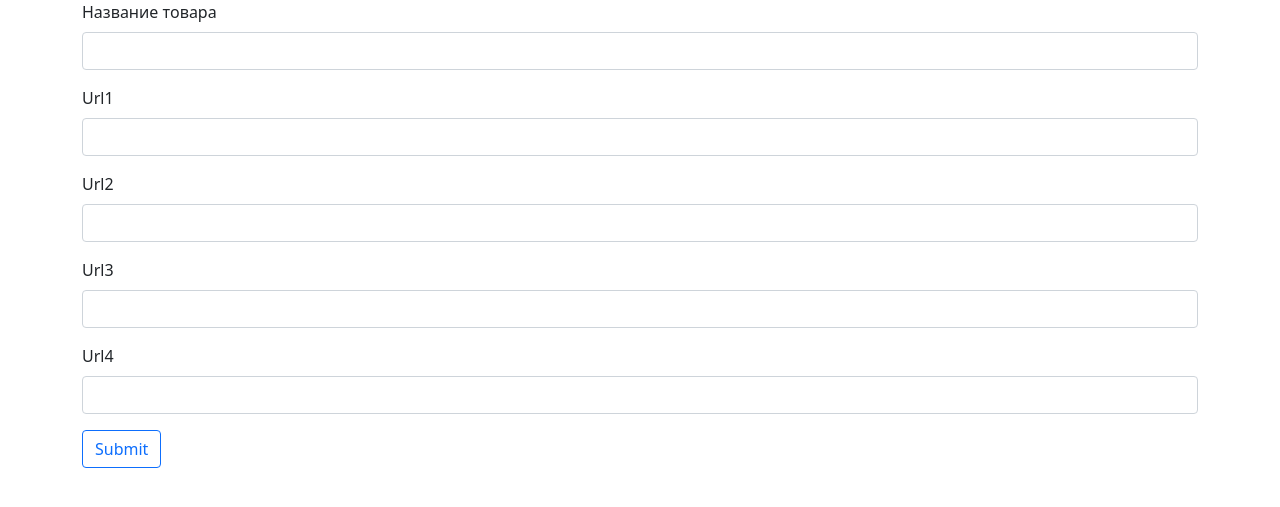
After one commit to NopleG/firstsite, a Flask app: page /addNote in a window 1280 px wide. The commit adds this page. Shown: the top 507 px of the page. Run offline with Flask 2, Linux system fonts and the light colour scheme.

Commit message:
Last save 1

```diff
--- a/main.py
+++ b/main.py
@@ -3,10 +3,10 @@ from flask_sqlalchemy import SQLAlchemy
 from sqlalchemy import text
 import sqlite3
 import os
-
+from config import DB_CONNECTION
 
 app = Flask(__name__)
-app.config["SQLALCHEMY_DATABASE_URI"] = "postgresql://test_flask:lPAQMJRfuL@185.158.113.29:5432/test_flask"
+app.config["SQLALCHEMY_DATABASE_URI"] = DB_CONNECTION
 db = SQLAlchemy()
 db.init_app(app)
 
@@ -23,6 +23,14 @@ class Data_Base1(db.Model):
     def repr(self):
         return '<Data_Base1 %r>' % self.id
 
+class Data_Base2(db.Model):
+    __tablename__ = 'testing1'
+    id = db.Column(db.Integer, primary_key=True)
+    name = db.Column(db.String, nullable=False)
+    url1 = db.Column(db.String, nullable=False)
+    url2 = db.Column(db.String, nullable=False)
+    url3 = db.Column(db.String, nullable=False)
+    url4 = db.Column(db.String, nullable=False)
 
 # with app.app_context():
 #     db.create_all()
@@ -36,11 +44,7 @@ def index():
 def login():
     if request.method == "POST":
         name = f"%{request.form['name']}%"
-        sql = text(f'SELECT * FROM testing WHERE name LIKE {name}')
         result = Data_Base1.query.filter(Data_Base1.name.like(name)).all()
-        resrow = []
-        # for row in result:
-        #     resrow.append(row)
 
         return render_template('login.html', info=result)
 
@@ -49,6 +53,43 @@ def login():
         return render_template('login.html')
 
 
+@app.route("/addNote", methods=["GET", "POST"])
+def addNote():
+    if request.method == "POST":
+        name = request.form['name']
+        url1 = request.form['url1']
+        url2 = request.form['url2']
+        url3 = request.form['url3']
+        url4 = request.form['url4']
+        data = Data_Base2(name=name, url1=url1, url2=url2, url3=url3, url4=url4)
+        db.session.add(data)
+        db.session.commit()
+        return render_template('addNote.html')
+    else:
+        return render_template('addNote.html')
+
+
+@app.route("/view")
+def view():
+    result = Data_Base2.query.all()
+    return render_template('view.html', info=result)
+
+
+@app.route("/editNote/<int:id>/", methods=["GET", "POST"])
+def editNote(id):
+    if id > 0:
+        row = Data_Base2.query.filter(Data_Base2.id == id).first()
+        if request.method == 'POST':
+            row.name = request.form['name']
+            row.url1 = request.form['url1']
+            row.url2 = request.form['url2']
+            row.url3 = request.form['url3']
+            row.url4 = request.form['url4']
+            db.session.commit()
+            return redirect('addNote.html')
+        return render_template('editNote.html', info=row)
+    else:
+        return render_template('index.html')
 
 if __name__ == "__main__":
     app.run(debug=True)
--- /dev/null
+++ b/templates/addNote.html
@@ -0,0 +1,36 @@
+<!DOCTYPE html>
+<html lang="en">
+<head>
+    <link href="https://cdn.jsdelivr.net/npm/bootstrap@5.0.2/dist/css/bootstrap.min.css" rel="stylesheet" integrity="sha384-EVSTQN3/azprG1Anm3QDgpJLIm9Nao0Yz1ztcQTwFspd3yD65VohhpuuCOmLASjC" crossorigin="anonymous">
+    <meta charset="UTF-8">
+    <title>Добавление записи</title>
+</head>
+<body>
+<div class="container">
+    <form method="post" action="/addNote">
+    <div id="first" class="mb-3">
+    <label for="name1" class="form-label">Название товара</label>
+    <input name="name" type="text" class="form-control" id="name1">
+  </div>
+    <div id="second" class="mb-3">
+    <label for="url1" class="form-label">Url1</label>
+    <input name="url1" type="text" class="form-control" id="url1">
+  </div>
+    <div id="third" class="mb-3">
+    <label for="url2" class="form-label">Url2</label>
+    <input name="url2" type="text" class="form-control" id="url2">
+  </div>
+    <div id="fourth" class="mb-3">
+    <label for="url3" class="form-label">Url3</label>
+    <input name="url3" type="text" class="form-control" id="url3">
+  </div>
+    <div id="fifth" class="mb-3">
+    <label for="url4" class="form-label">Url4</label>
+    <input name="url4" type="text" class="form-control" id="url4">
+  </div>
+        <button type="submit" class="btn btn-outline-primary">Submit</button>
+</form>
+</div>
+<script src="https://cdn.jsdelivr.net/npm/bootstrap@5.0.2/dist/js/bootstrap.bundle.min.js" integrity="sha384-MrcW6ZMFYlzcLA8Nl+NtUVF0sA7MsXsP1UyJoMp4YLEuNSfAP+JcXn/tWtIaxVXM" crossorigin="anonymous"></script>
+</body>
+</html>
--- a/templates/index.html
+++ b/templates/index.html
@@ -11,7 +11,7 @@
         <h1>Перейти на стричку регистрации</h1>
     </div>
     <div class="d-grid gap-2 col-6 mx-auto">
-        <a name="go_ahead" class="btn btn-primary" type="button" href="/login">Button</a>
+        <a name="go_ahead" class="btn btn-primary" type="button" href="/view">Button</a>
     </div>
 </form>
 <script src="https://cdn.jsdelivr.net/npm/bootstrap@5.0.2/dist/js/bootstrap.bundle.min.js" integrity="sha384-MrcW6ZMFYlzcLA8Nl+NtUVF0sA7MsXsP1UyJoMp4YLEuNSfAP+JcXn/tWtIaxVXM" crossorigin="anonymous"></script>
```
Also changed, not shown: templates/editNote.html (added, +36 -0 lines), templates/view.html (added, +42 -0 lines).
